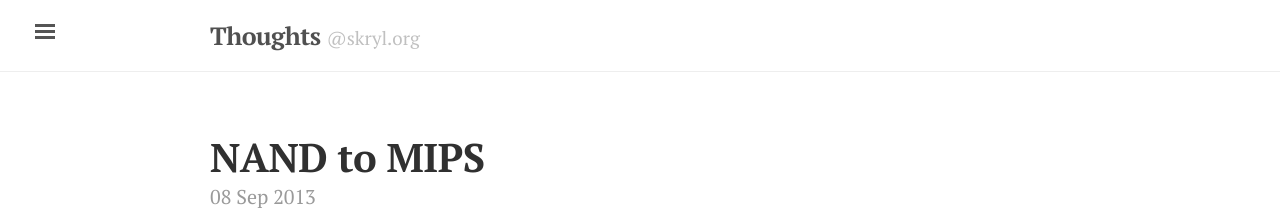
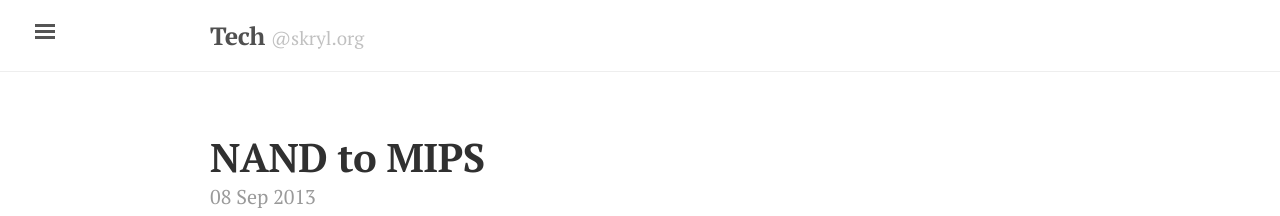
Before and after one commit to skryl/thoughts.skryl.org, a Jekyll site: the page built from index.html, in a window 1280 px wide. Shown: the top 216 px of the page. Built offline with Jekyll 4.4.1, drawn with Linux system fonts in a browser that asks for light colours; nearby versions of some CDN libraries; the list of posts is cut into pages by our own code.

Commit message:
change domain

```diff
--- a/CNAME
+++ b/CNAME
@@ -1 +1 @@
-blog.skryl.org
+tech.skryl.org
--- a/_config.yml
+++ b/_config.yml
@@ -13,11 +13,11 @@
 exclude: [vendor]
 
 # Setup
-title:               Thoughts
+title:               Tech
 tagline:             '@skryl.org'
 description:         'Musings on code and technology'
-url:                 http://blog.skryl.org
-repository:          'skryl/blog.skryl.org'
+url:                 http://tech.skryl.org
+repository:          'skryl/tech.skryl.org'
 baseurl:             ''
 paginate:            5
 host:                localhost
--- a/assets/js/comments.js
+++ b/assets/js/comments.js
@@ -22,7 +22,7 @@
           .removeClass("notice--danger")
           .addClass("notice--success");
         showAlert(
-          '<strong>Thanks for your comment!</strong> It is <a href="https://github.com/skryl/blog.skryl.org/pulls">currently pending</a> and will show on the site once approved.'
+          '<strong>Thanks for your comment!</strong> It is <a href="https://github.com/skryl/tech.skryl.org/pulls">currently pending</a> and will show on the site once approved.'
         );
       },
       error: function(err) {
--- a/staticman.yml
+++ b/staticman.yml
@@ -43,7 +43,7 @@
   moderation: true
 
   # Name of the site. Used in notification emails.
-  name: "blog.skryl.org"
+  name: "tech.skryl.org"
 
   # Notification settings. When enabled, users can choose to receive notifications
   # via email when someone adds a reply or a new comment. This requires an account
```
Also changed, not shown: .travis.yml.
